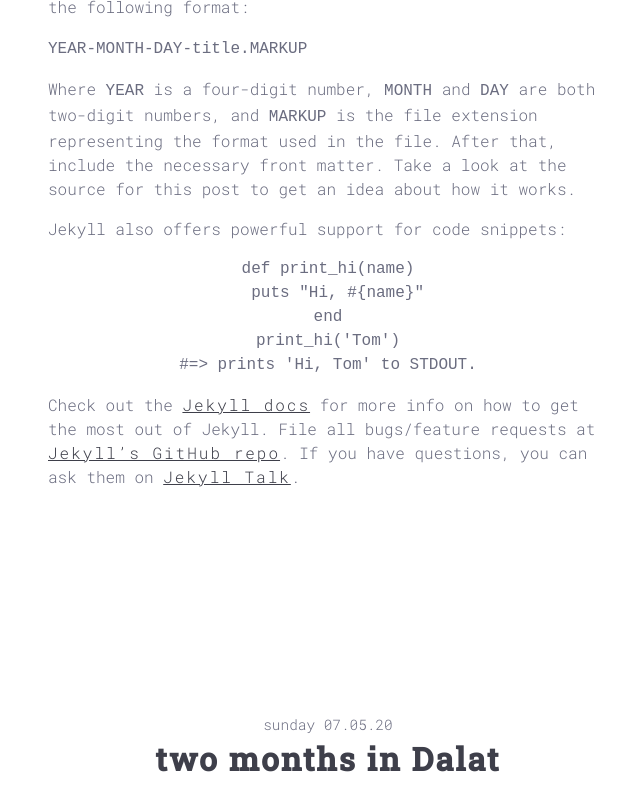
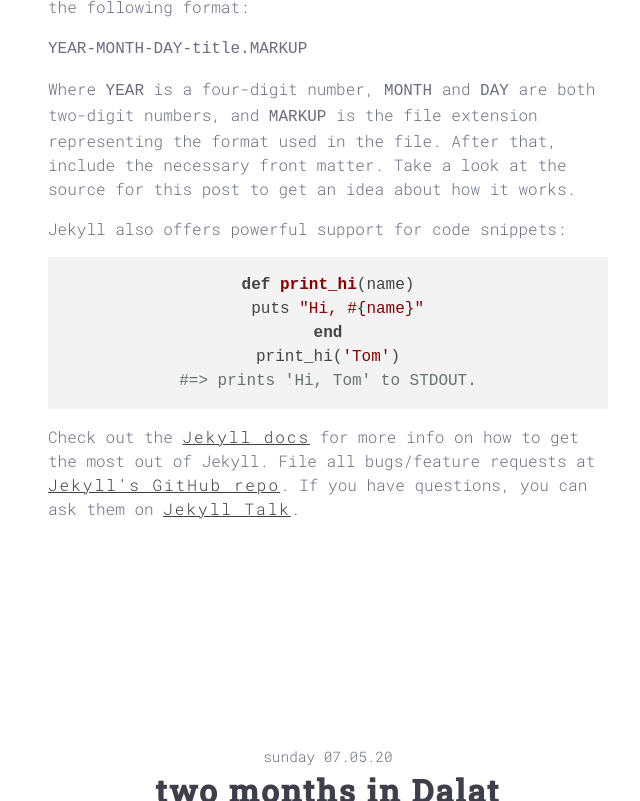
Before and after one commit to zenje/minimal-days-theme, a Jekyll site: the page built from index.html, in a window 1280 px wide and 900 px high, scrolled down 568 px, cut to the strip 0-801 px from the top of the window. Shown: the whole strip, without its empty margins (312-952 px from the left). Built offline with Jekyll 4.4.1, drawn with Linux system fonts in a browser that asks for light colours; nearby versions of some CDN libraries; the list of posts is cut into pages by our own code; some of the changed lines change nothing that is shown.

Commit message:
add customizable highlight.js code styling

```diff
--- a/_config.yml
+++ b/_config.yml
@@ -8,7 +8,8 @@ plugins:
   - jekyll-responsive-image
   - jekyll/tagging
 
-# Paginate settings
+# Other settings
+code_css: "default"   # replace with highlight.js css style
 paginate: 3
 paginate_path: "/page/:num/"
 
--- a/_includes/head.html
+++ b/_includes/head.html
@@ -7,6 +7,11 @@
 
   <link href="https://fonts.googleapis.com/css2?family=Roboto+Mono:ital,wght@0,300;0,700;1,500&family=Roboto+Slab:wght@500&display=swap" rel="stylesheet">
   <link rel="stylesheet" href="{{ '/assets/css/main.css' | absolute_url }}?{{ site.time | date: '%s%N' }}">
+  <link rel="stylesheet"
+      href="//cdnjs.cloudflare.com/ajax/libs/highlight.js/10.0.0/styles/{{ site.code_css }}.min.css">
+	<script src="//cdnjs.cloudflare.com/ajax/libs/highlight.js/10.0.0/highlight.min.js"></script>
+	<script>hljs.initHighlightingOnLoad();</script>
+
   {% if title %}
   <title>{{ title }}</title>
   {% endif %}
```
